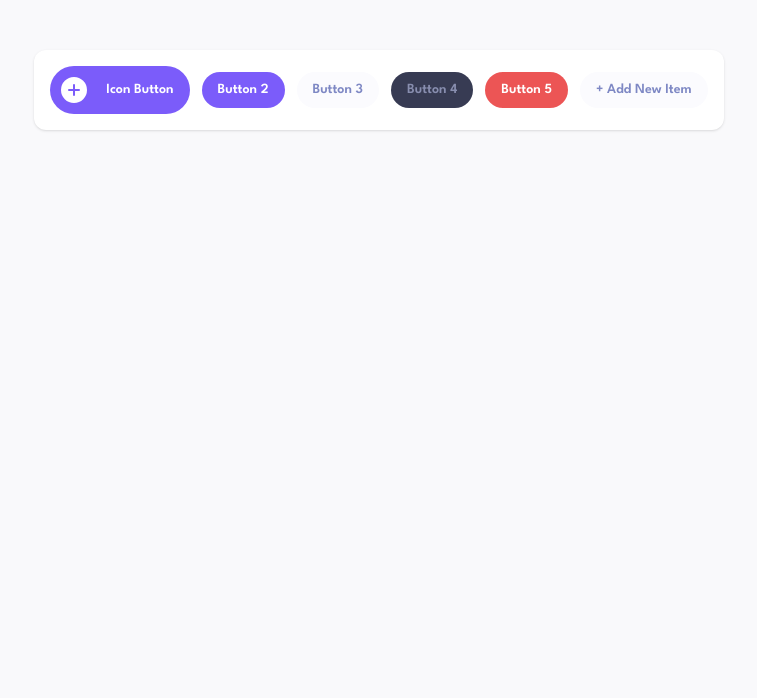
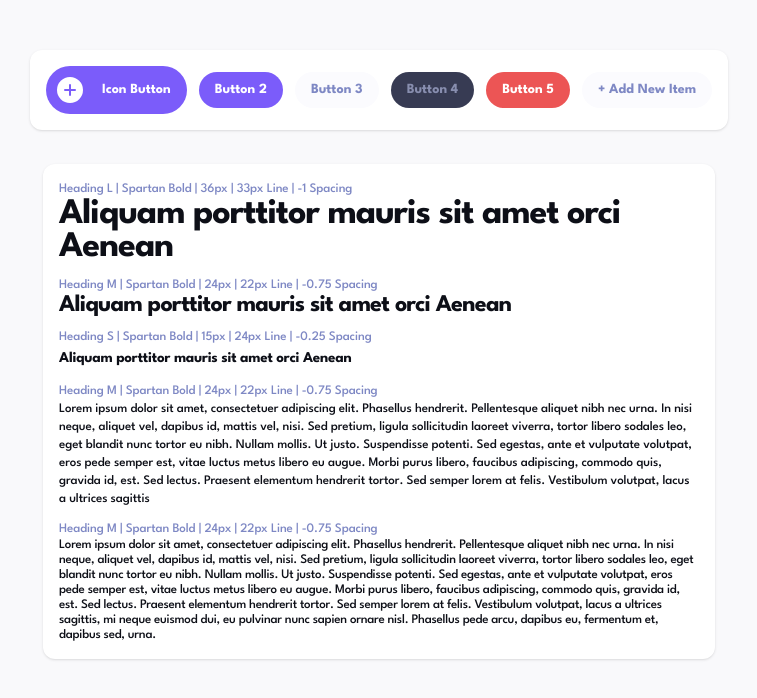
Before and after one commit to kobyrthr/invoice, a Next.js app: page / in a window 1280 px wide. Shown: the top 698 px of the page, without its empty margins (261-1018 px from the left). Built offline with nearby package versions, Linux system fonts and the light colour scheme.

Commit message:
Add typography

```diff
--- a/src/app/page.tsx
+++ b/src/app/page.tsx
@@ -1,6 +1,7 @@
 "use client"
 import { Button } from "@/components/ui/button";
 import { Card, CardContent } from "@/components/ui/card";
+import { Typography } from "@/components/ui/typography";
 import { PlusCircle } from "@phosphor-icons/react";
 
 export default function Home() {
@@ -16,6 +17,47 @@ export default function Home() {
           <Button variant="default" className="w-full">+ Add New Item</Button>
         </CardContent>
       </Card>
+
+      <Card className="border-0 overflow-hidden">
+        <CardContent className="flex flex-col gap-3 p-4 max-w-2xl">
+          <div className="flex flex-col">
+            <Typography className="text-07" type="body">Heading L  |  Spartan Bold  |  36px  |  33px Line  |  -1 Spacing</Typography>
+            <Typography asChild type="heading-l">
+              <h1>Aliquam porttitor mauris sit amet orci Aenean</h1>
+            </Typography>
+          </div>
+
+          <div className="flex flex-col">
+            <Typography className="text-07" type="body">Heading M |  Spartan Bold  |  24px  |  22px Line  |  -0.75 Spacing</Typography>
+            <Typography asChild type="heading-m">
+              <h2>Aliquam porttitor mauris sit amet orci Aenean</h2>
+            </Typography>
+          </div>
+
+          <div className="flex flex-col">
+            <Typography className="text-07" type="body">Heading S  |  Spartan Bold  |  15px  |  24px Line  |  -0.25 Spacing</Typography>
+            <Typography asChild type="heading-s">
+              <h3>Aliquam porttitor mauris sit amet orci Aenean</h3>
+            </Typography>
+          </div>
+
+          <div className="flex flex-col">
+            <Typography className="text-07" type="body">Heading M |  Spartan Bold  |  24px  |  22px Line  |  -0.75 Spacing</Typography>
+            <Typography type="body">
+              Lorem ipsum dolor sit amet, consectetuer adipiscing elit. Phasellus hendrerit. Pellentesque aliquet nibh nec urna. In nisi neque, aliquet vel, dapibus id, mattis vel, nisi. Sed pretium, ligula sollicitudin laoreet viverra, tortor libero sodales leo, eget blandit nunc tortor eu nibh. Nullam mollis. Ut justo. Suspendisse potenti. Sed egestas, ante et vulputate volutpat, eros pede semper est, vitae luctus metus libero eu augue. Morbi purus libero, faucibus adipiscing, commodo quis, gravida id, est. Sed lectus. Praesent elementum hendrerit tortor. Sed semper lorem at felis. Vestibulum volutpat, lacus a ultrices sagittis
+            </Typography>
+          </div>
+
+          <div className="flex flex-col">
+            <Typography className="text-07" type="body">Heading M |  Spartan Bold  |  24px  |  22px Line  |  -0.75 Spacing</Typography>
+            <Typography type="body-variant">
+              Lorem ipsum dolor sit amet, consectetuer adipiscing elit. Phasellus hendrerit. Pellentesque aliquet nibh nec urna. In nisi neque, aliquet vel, dapibus id, mattis vel, nisi. Sed pretium, ligula sollicitudin laoreet viverra, tortor libero sodales leo, eget blandit nunc tortor eu nibh. Nullam mollis. Ut justo. Suspendisse potenti.
+
+              Sed egestas, ante et vulputate volutpat, eros pede semper est, vitae luctus metus libero eu augue. Morbi purus libero, faucibus adipiscing, commodo quis, gravida id, est. Sed lectus. Praesent elementum hendrerit tortor. Sed semper lorem at felis. Vestibulum volutpat, lacus a ultrices sagittis, mi neque euismod dui, eu pulvinar nunc sapien ornare nisl. Phasellus pede arcu, dapibus eu, fermentum et, dapibus sed, urna.
+            </Typography>
+          </div>
+        </CardContent>
+      </Card>
     </div>
   );
 }
--- a/src/components/ui/button.tsx
+++ b/src/components/ui/button.tsx
@@ -5,7 +5,7 @@ import { cva, type VariantProps } from "class-variance-authority"
 import { cn } from "@/lib/utils"
 
 const buttonVariants = cva(
-  "inline-flex items-center justify-center gap-2 whitespace-nowrap rounded-full text-sm font-semibold transition-colors disabled:pointer-events-none disabled:opacity-50 [&_svg]:pointer-events-none [&_svg]:size-4 [&_svg]:shrink-0",
+  "inline-flex items-center justify-center gap-2 whitespace-nowrap rounded-full text-sm font-bold transition-colors disabled:pointer-events-none disabled:opacity-50 [&_svg]:pointer-events-none [&_svg]:size-4 [&_svg]:shrink-0",
   {
     variants: {
       variant: {
--- /dev/null
+++ b/src/components/ui/typography.tsx
@@ -0,0 +1,40 @@
+import { cn } from "@/lib/utils"
+import { Slot } from "@radix-ui/react-slot"
+import { cva, type VariantProps } from "class-variance-authority"
+
+export const typography = cva("text-foreground", {
+    variants: {
+        type: {
+            "heading-l": "font-bold text-[36px] leading-[33px] tracking-[-1px]",
+            "heading-m": "font-bold text-[24px] leading-[22px] tracking-[-0.75px]",
+            "heading-s": "font-bold text-[15px] leading-[24px] tracking-[-0.25px]",
+            "heading-s-variant": "font-bold text-[15px] leading-[15px] tracking-[-0.25px]",
+            body: "font-medium text-[13px] leading-[18px] tracking-[-0.1px]",
+            "body-variant": "font-medium text-[13px] leading-[15px] tracking-[-0.25px]",
+        },
+    },
+    defaultVariants: {
+        type: "body",
+    },
+})
+
+export interface TypographyProps extends VariantProps<typeof typography> {
+    children: React.ReactNode
+    className?: string
+    asChild?: boolean
+}
+
+export const Typography = ({
+    children,
+    type,
+    className,
+    asChild,
+    ...props
+}: TypographyProps) => {
+    const Comp = asChild ? Slot : "p"
+    return (
+        <Comp className={cn(typography({ type, className }))} {...props}>
+            {children}
+        </Comp>
+    )
+}
```
